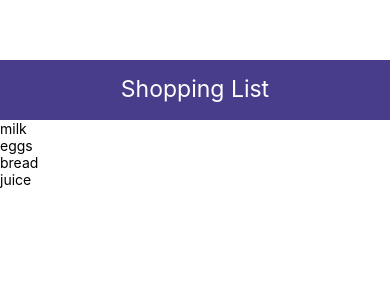
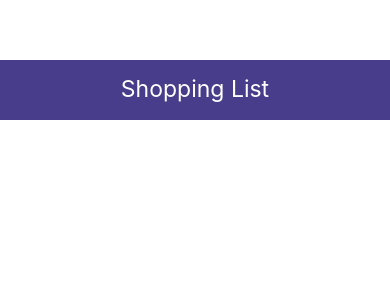
Before and after one commit to DanielleInkster/ShoppingList, a React Native app: screen / in a window 390 px wide. Shown: the top 300 px of the page. Built offline with nearby package versions, Linux system fonts and the light colour scheme.

Commit message:
Setup ListItem component

```diff
--- a/App.js
+++ b/App.js
@@ -1,5 +1,6 @@
 import React, {useState} from 'react'
 import Header from './components/Header'
+import ListItem from './components/ListItem'
 import {View, FlatList, Text, StyleSheet} from 'react-native'
 import { v4 as uuidv4 } from 'uuid'
 
@@ -16,7 +17,7 @@ const App =()=>{
     <View style ={styles.container}>
         <Header/>
         <FlatList data={items} renderItem ={({item})=> (
-          <Text>{item.text}</Text>
+          <ListItem item={item}/>
           )}/>
     </View>
 
--- a/components/Header.js
+++ b/components/Header.js
@@ -1,5 +1,5 @@
 import React from 'react'
-import { View, Text, StyleSheet, ImagePropTypes } from 'react-native'
+import { View, Text, StyleSheet} from 'react-native'
 
 const Header = (props) => {
     return (
--- /dev/null
+++ b/components/ListItem.js
@@ -0,0 +1,18 @@
+import React from 'react'
+import { View, Text, StyleSheet, TouchableOpacity } from 'react-native'
+
+const ListItem = (props) => {
+    return (
+        <TouchableOpacity>
+            <View>
+
+            </View>
+        </TouchableOpacity>
+    )
+}
+
+const styles = StyleSheet.create({
+
+})
+
+export default ListItem
```
